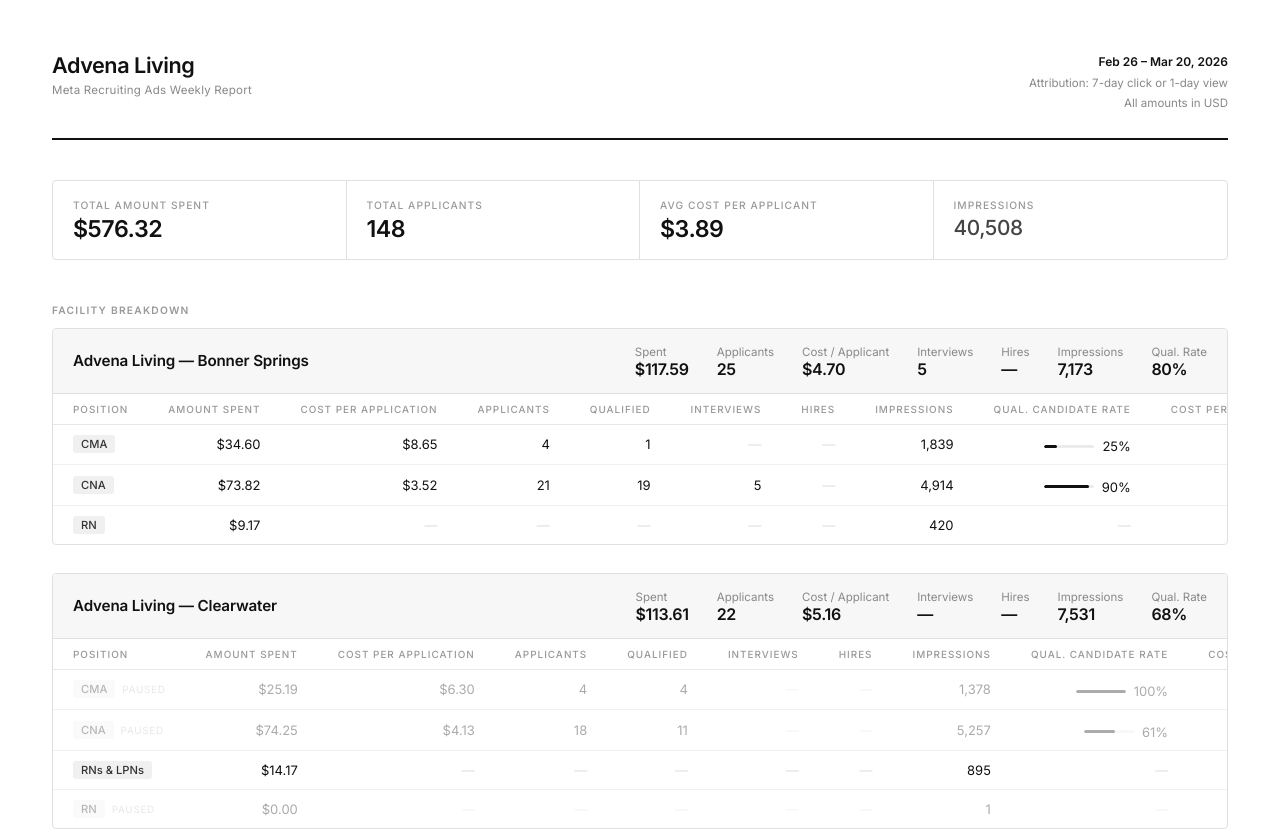
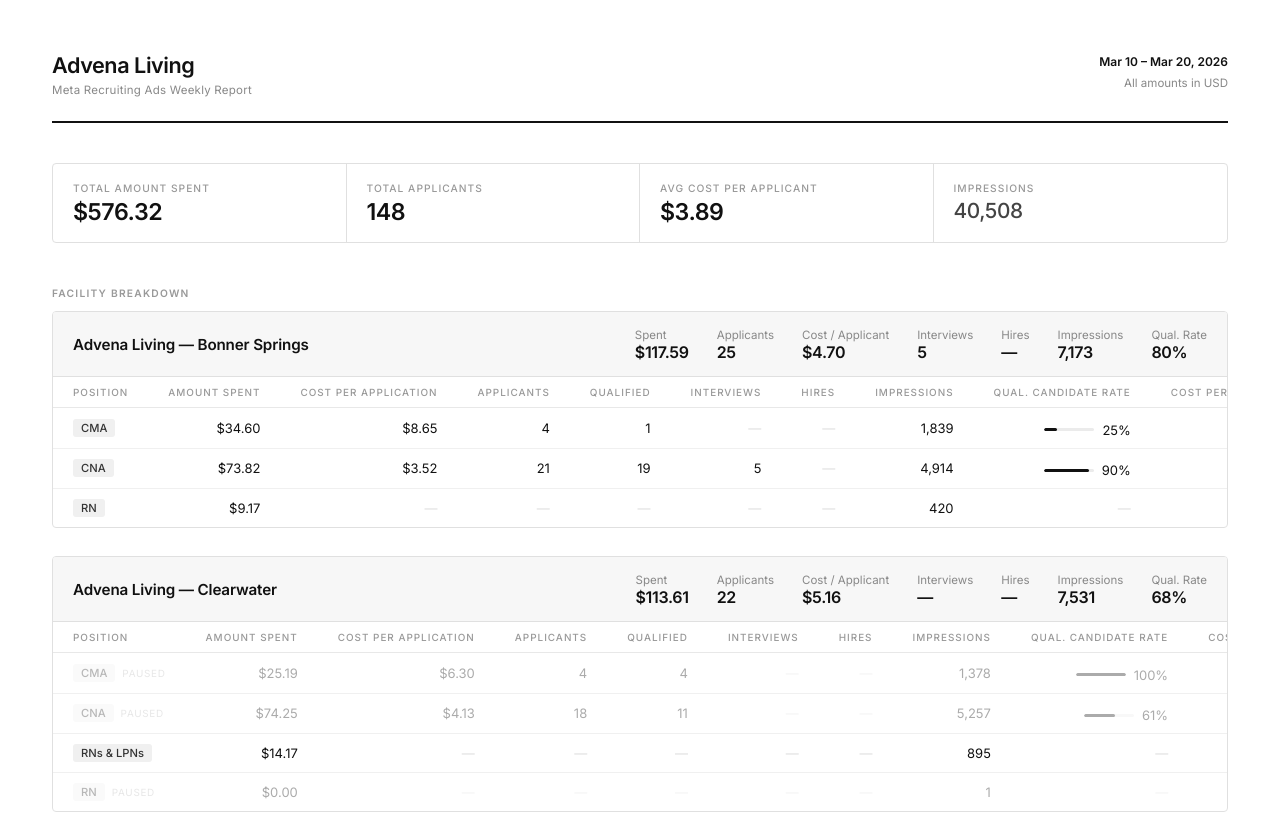
Before and after one commit to dhcr-jt/dhcr, a plain HTML site: page index.html in a window 1280 px wide. Shown: the top 831 px of the page. Drawn offline with Linux system fonts and the light colour scheme.

Commit message:
Update index.html

```diff
--- a/index.html
+++ b/index.html
@@ -266,8 +266,7 @@
     <p>Meta Recruiting Ads Weekly Report</p>
   </div>
   <div class="header-right">
-    <strong>Feb 26 – Mar 20, 2026</strong>
-    Attribution: 7-day click or 1-day view<br>
+    <strong>Mar 10 – Mar 20, 2026</strong>
     All amounts in USD
   </div>
 </header>
```
